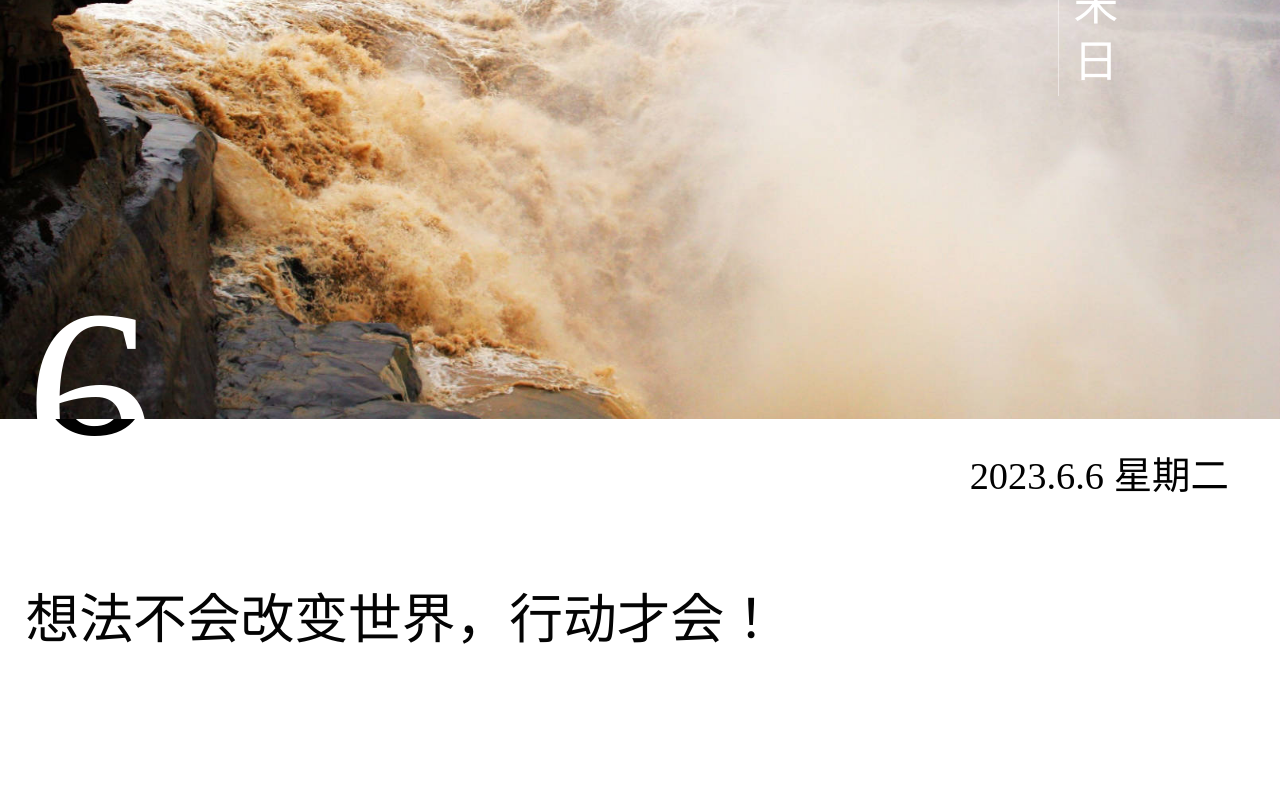
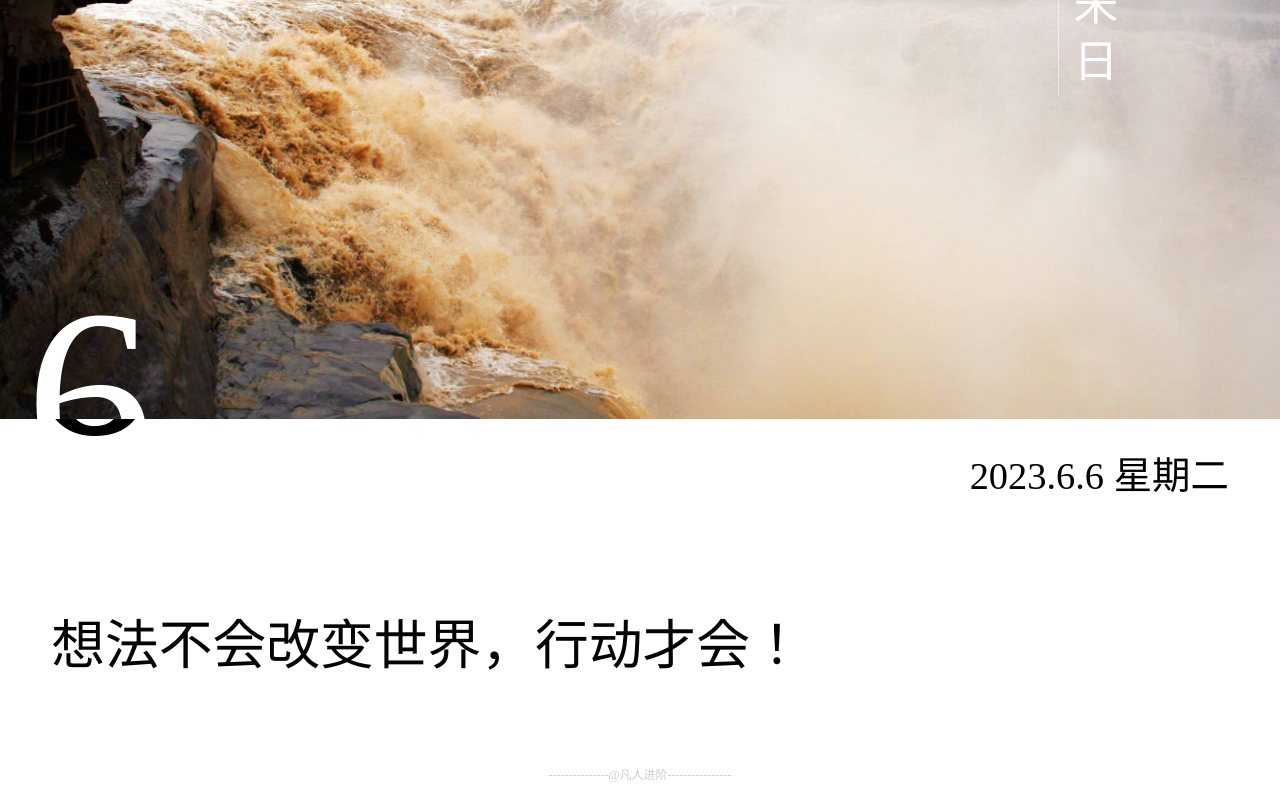
Before and after one commit to fanyouf/juzi, a Vue app: page / in a window 1280 px wide. Shown: the part 429-1229 px from the top of the page. Before the commit the page ends 1128 px from the top, so only its background shows below. Built offline with nearby package versions, Linux system fonts and the light colour scheme; no server answers.

Commit message:
fix: footer css

```diff
--- a/src/views/Home.vue
+++ b/src/views/Home.vue
@@ -105,9 +105,6 @@ const shareImg = async () => {
   width: 80%;
 }
 footer{
-  position: fixed;
-  left:0px;
-  bottom: 80vw;
   width: 100vw;
   font-size: 12px;
   color: #ccc;
@@ -192,7 +189,7 @@ footer{
   }
 
   .content-box {
-    padding: 2vw;
+    padding: 4vw;
     line-height: 30px;
     text-align: left;
     max-height: 50vh;
```
